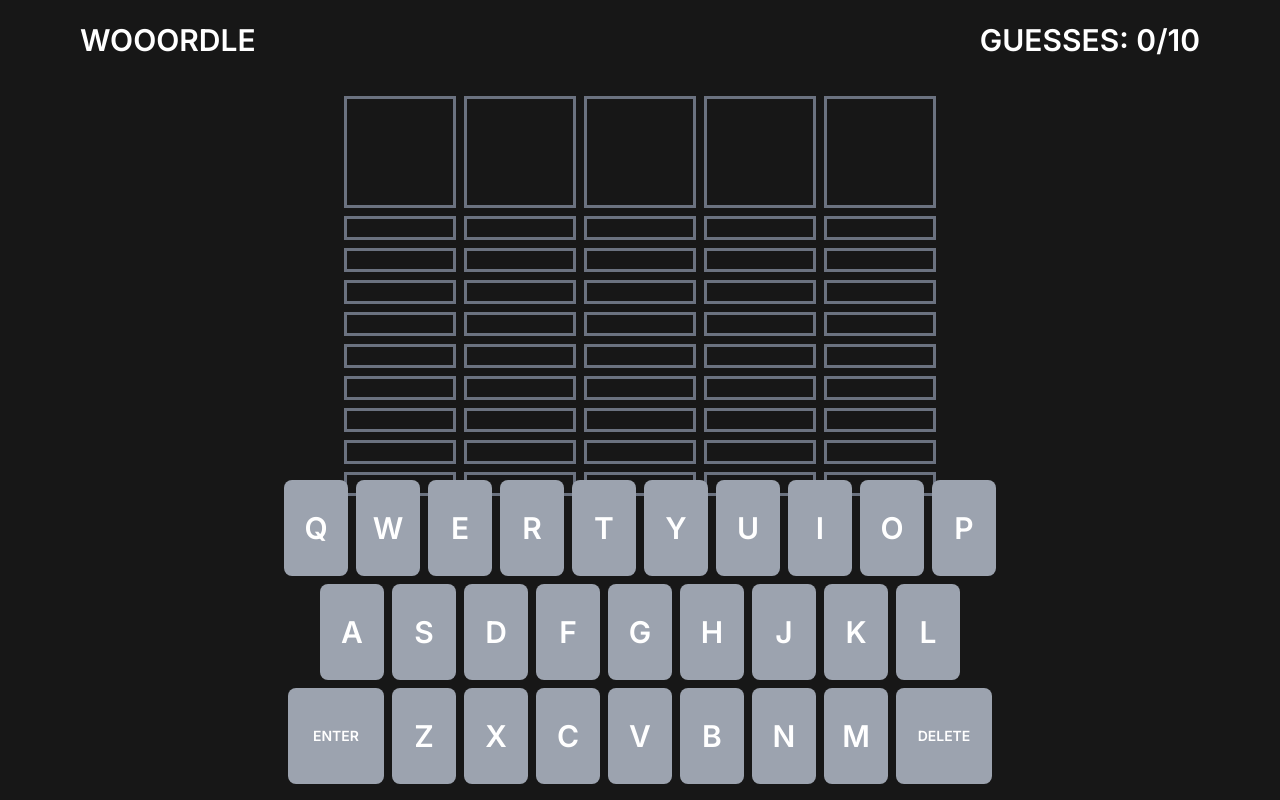
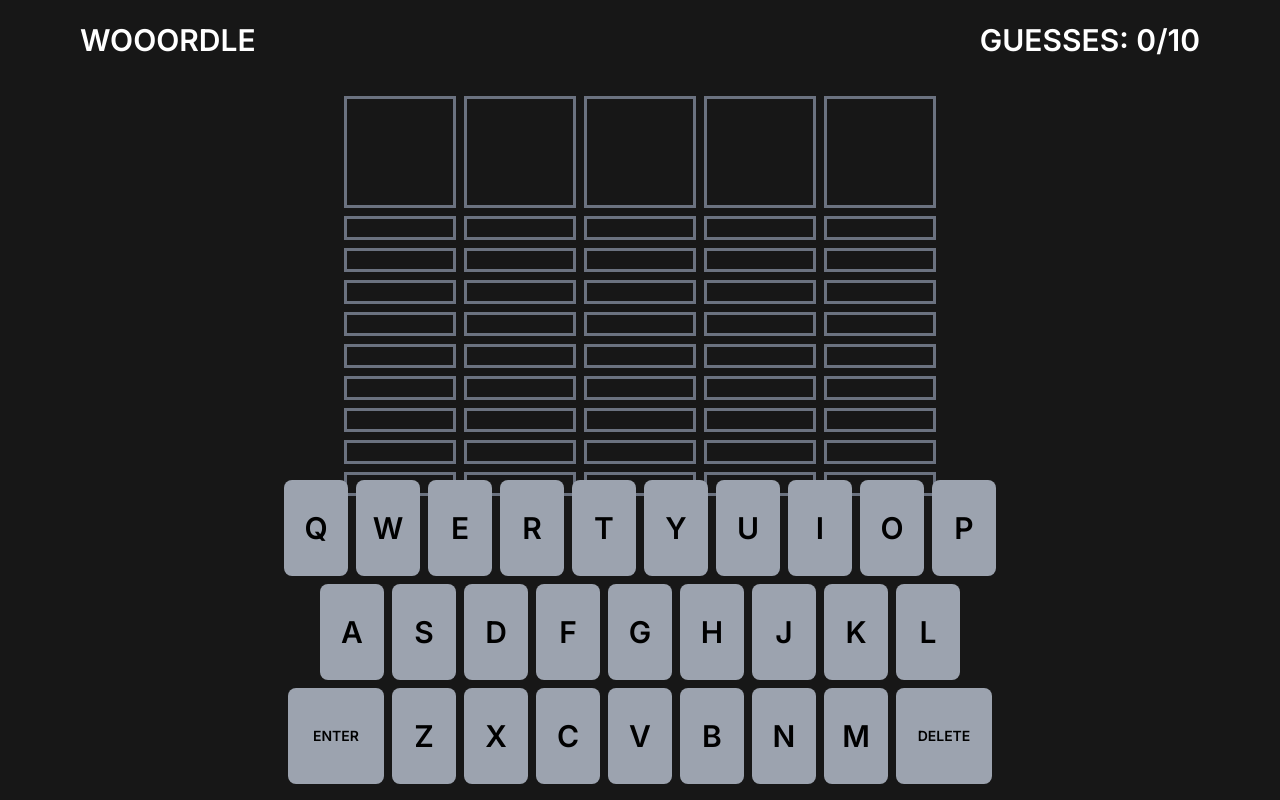
Before and after one commit to bledsoef/wooordle, a Next.js app: page / in a window 1280 px wide. Both pictures are taken after a click on the button "Play Wooordle". Built offline with nearby package versions, Linux system fonts and the light colour scheme.

Commit message:
adjusted sizing

```diff
--- a/components/Wordle.js
+++ b/components/Wordle.js
@@ -250,7 +250,7 @@ export default function Wordle({onEnter, onCorrect, wordOfDay}) {
             }
           })
         }
-        keyboard.push(<div key={`${i}`} className="flex w-full text-white justify-center md:space-x-2 space-x-1 md:mb-1 md:mt-1 md:mx-1 mb-1.5">{temp}</div>)
+        keyboard.push(<div key={`${i}`} className="flex w-full dark:text-white text-black justify-center md:space-x-2 space-x-1 md:mb-1 md:mt-1 md:mx-1 mb-1.5">{temp}</div>)
       }
     return keyboard
   }
```
